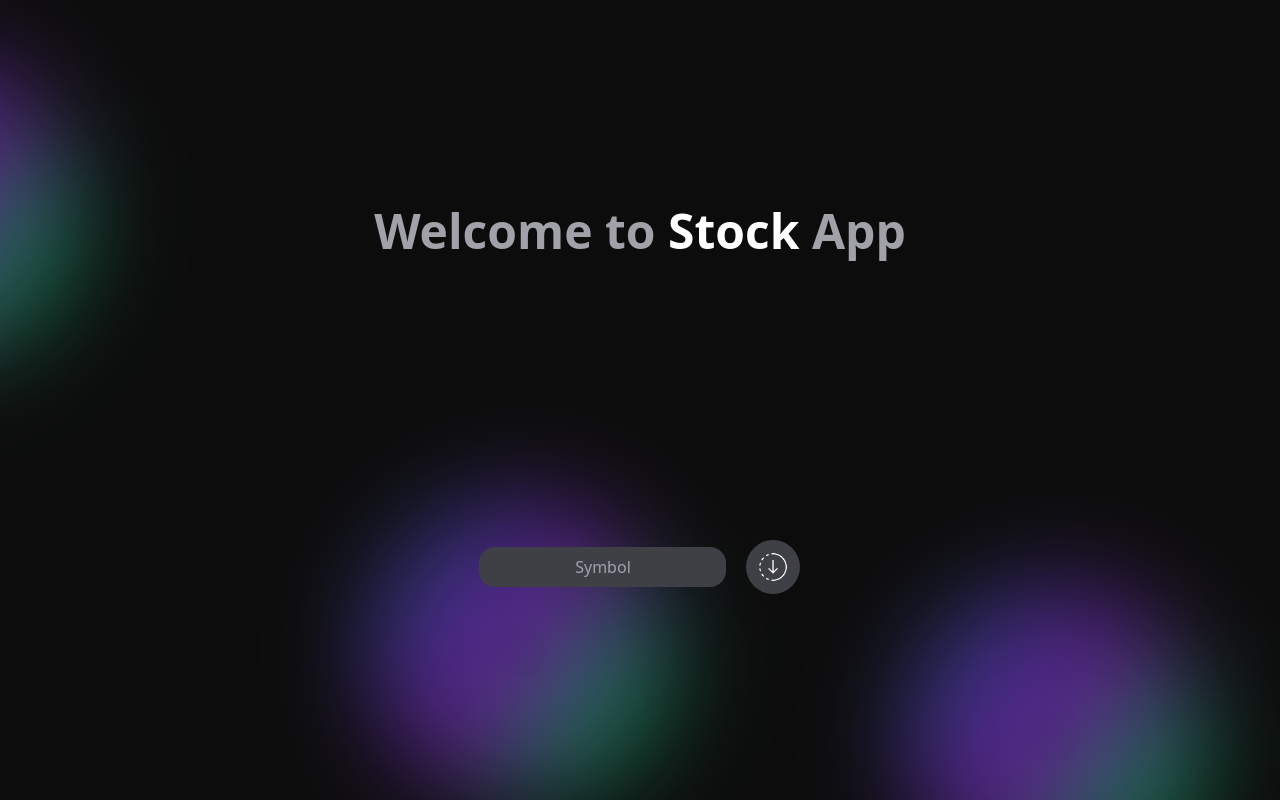
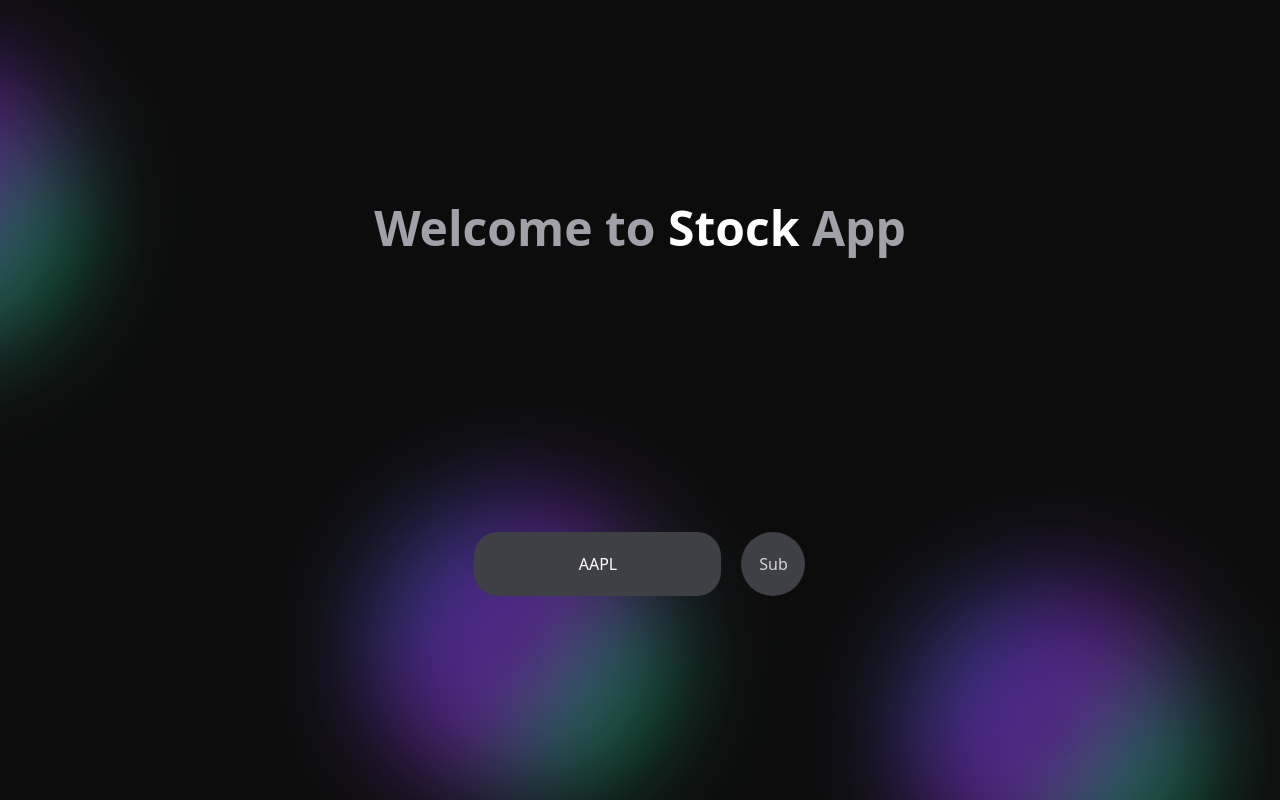
Before and after one commit to ShervanGharibzade/stock-app, a Next.js app: page / in a window 1280 px wide. Built offline with nearby package versions, Linux system fonts and the light colour scheme.

Commit message:
change button

```diff
--- a/src/components/searchStock.js
+++ b/src/components/searchStock.js
@@ -1,6 +1,3 @@
-"use client";
-
-import Image from "next/image";
 import { keyApi, baseUrl } from "@/config";
 import axios from "axios";
 
@@ -11,8 +8,9 @@ export default function SearchStock({
   setData,
   setLoading,
 }) {
-  const loadingButton = "bg-blue-400/60 rounded-full p-5 animate-pulse";
-  const button = "bg-zinc-700 z-50 rounded-full text-white p-3";
+  const loadingButton = "bg-blue-400/60 rounded-full p-5 animate-pulse ";
+  const button =
+    "bg-zinc-700 z-50 rounded-full text-white w-16 h-16 text-zinc-300";
 
   const handleSubmit = async (e, data) => {
     e.preventDefault();
@@ -34,22 +32,16 @@ export default function SearchStock({
       className="w-fit flex justify-center items-center gap-5 mx-auto">
       <input
         type="text"
-        className="rounded-2xl mx-auto p-2 w-42 h-10 outline-none bg-zinc-700 text-white text-center placeholder:text-center z-50"
+        className="rounded-3xl mx-auto p-2 w-42 h-16 outline-none bg-zinc-700 text-white text-center placeholder:text-center z-50"
         placeholder="Symbol"
         onChange={(e) => {
           const uppercasedSymbol = e.target.value.toUpperCase();
           setInfo({ ...info, symbol: uppercasedSymbol });
         }}
+        value={info.symbol}
       />
       <button className={loading ? loadingButton : button} type="submit">
-        {!loading && (
-          <Image
-            src="/images/icons8-submit-progress-50.png"
-            alt="submit progress"
-            width={30}
-            height={30}
-          />
-        )}
+        {!loading && "Sub"}
       </button>
     </form>
   );
```
